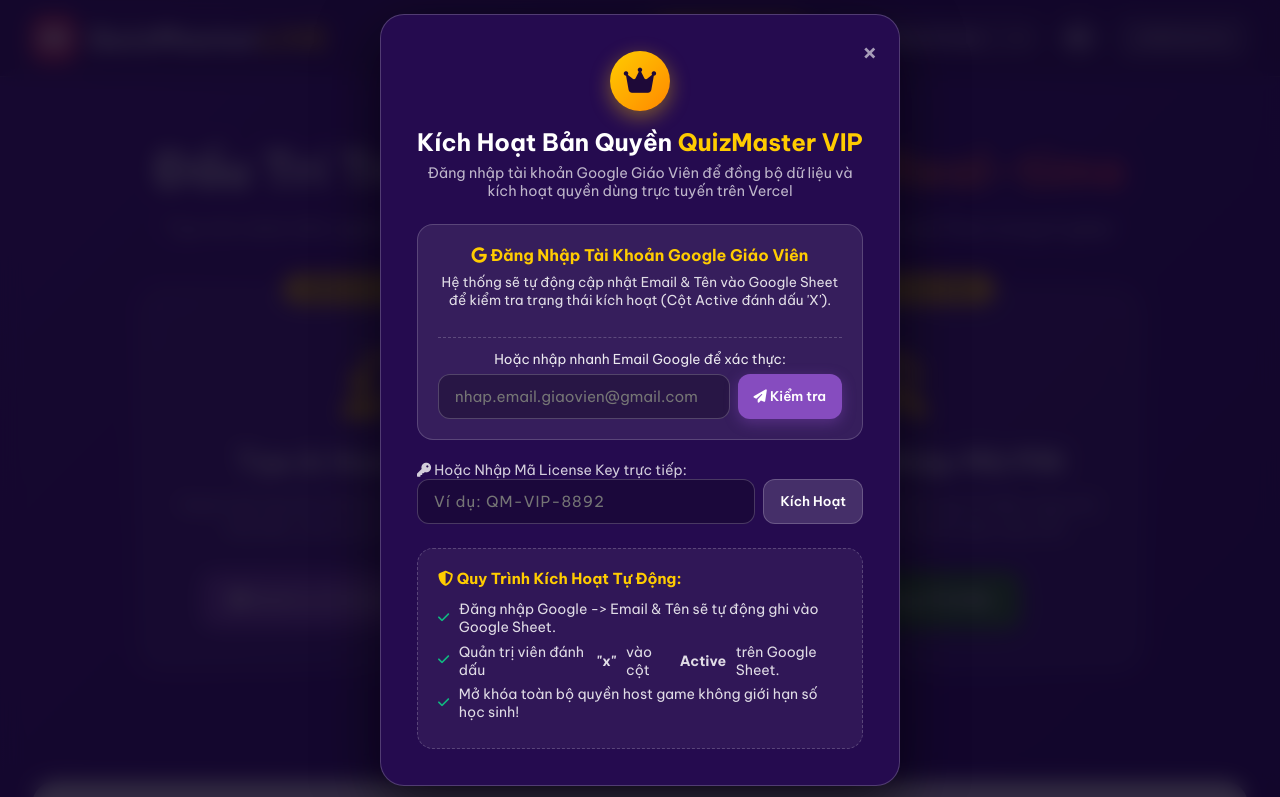
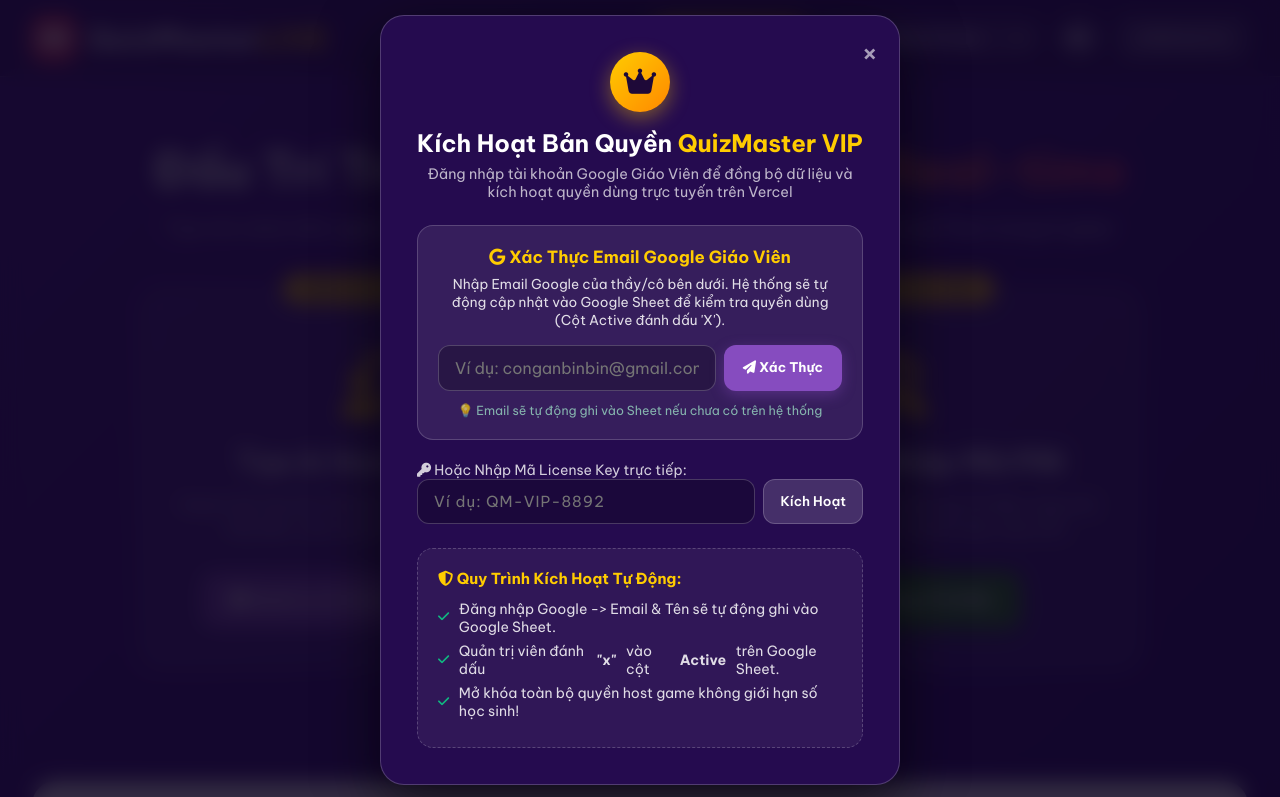
Before and after one commit to phihong113/kahoot_quiz_game, a website: page public/index.html in a window 1280 px wide. Both pictures are taken after a click on the button "Kích Hoạt VIP". Shown: the top 797 px of the page. Drawn offline with nearby package versions, Linux system fonts and the light colour scheme; no server answers.

Commit message:
Fix Google auth popup error by using direct Google email verification to Google Sheet API

```diff
--- a/public/index.html
+++ b/public/index.html
@@ -527,30 +527,18 @@
 
           <div id="licenseInputArea" class="license-input-form">
 
-            <!-- GOOGLE SIGN-IN SECTION -->
+            <!-- GOOGLE SHEET & EMAIL AUTH SECTION -->
             <div class="google-auth-box" style="background: rgba(255,255,255,0.08); border: 1px solid rgba(255,255,255,0.18); border-radius: 16px; padding: 1.25rem; margin-bottom: 1.2rem; text-align: center;">
-              <h4 style="color: #ffcc00; margin-bottom: 0.5rem; font-size: 1rem;"><i class="fa-brands fa-google"></i> Đăng Nhập Tài Khoản Google Giáo Viên</h4>
-              <p style="font-size: 0.85rem; opacity: 0.85; margin-bottom: 1rem;">Hệ thống sẽ tự động cập nhật Email & Tên vào Google Sheet để kiểm tra trạng thái kích hoạt (Cột Active đánh dấu 'X').</p>
+              <h4 style="color: #ffcc00; margin-bottom: 0.5rem; font-size: 1.05rem;"><i class="fa-brands fa-google"></i> Xác Thực Email Google Giáo Viên</h4>
+              <p style="font-size: 0.85rem; opacity: 0.85; margin-bottom: 1rem;">Nhập Email Google của thầy/cô bên dưới. Hệ thống sẽ tự động cập nhật vào Google Sheet để kiểm tra quyền dùng (Cột Active đánh dấu 'X').</p>
 
-              <div id="g_id_onload"
-                   data-client_id="889218320491-sample.apps.googleusercontent.com"
-                   data-callback="handleGoogleSignInResponse"
-                   data-auto_select="false">
+              <div style="display: flex; gap: 0.5rem; margin-bottom: 0.5rem;">
+                <input type="email" id="txtGoogleEmail" class="form-control" placeholder="Ví dụ: conganbinbin@gmail.com" style="font-size: 1rem; text-align: center;">
+                <button id="btnVerifyGoogleEmail" class="btn-primary" style="white-space: nowrap; padding: 0.6rem 1.2rem; font-weight: bold;">
+                  <i class="fa-solid fa-paper-plane"></i> Xác Thực
+                </button>
               </div>
-              <div style="display: flex; justify-content: center; margin-bottom: 0.75rem;">
-                <div class="g_id_signin" data-type="standard" data-shape="pill" data-theme="filled_blue" data-text="signin_with" data-size="large"></div>
-              </div>
-
-              <!-- FALLBACK GOOGLE EMAIL INPUT -->
-              <div style="margin-top: 0.75rem; border-top: 1px dashed rgba(255,255,255,0.2); padding-top: 0.75rem;">
-                <label style="font-size: 0.85rem; opacity: 0.9; display: block; margin-bottom: 0.4rem;">Hoặc nhập nhanh Email Google để xác thực:</label>
-                <div style="display: flex; gap: 0.5rem;">
-                  <input type="email" id="txtGoogleEmail" class="form-control" placeholder="nhap.email.giaovien@gmail.com" style="font-size: 0.95rem;">
-                  <button id="btnVerifyGoogleEmail" class="btn-primary" style="white-space: nowrap; padding: 0.5rem 1rem;">
-                    <i class="fa-solid fa-paper-plane"></i> Kiểm tra
-                  </button>
-                </div>
-              </div>
+              <span style="font-size: 0.78rem; opacity: 0.7; color: #a7f3d0;">💡 Email sẽ tự động ghi vào Sheet nếu chưa có trên hệ thống</span>
             </div>
 
             <!-- LICENSE KEY FALLBACK SECTION -->
```
